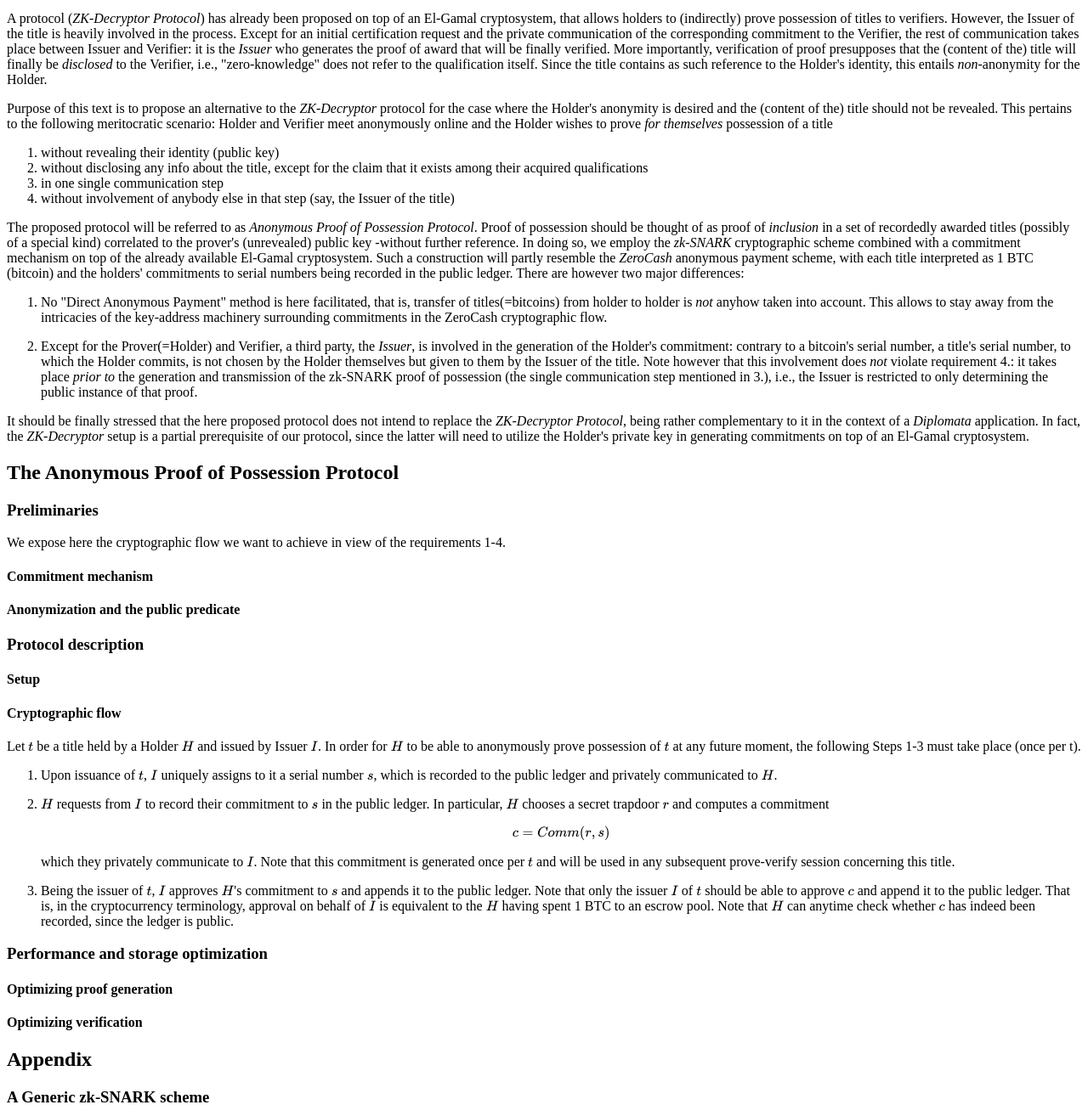
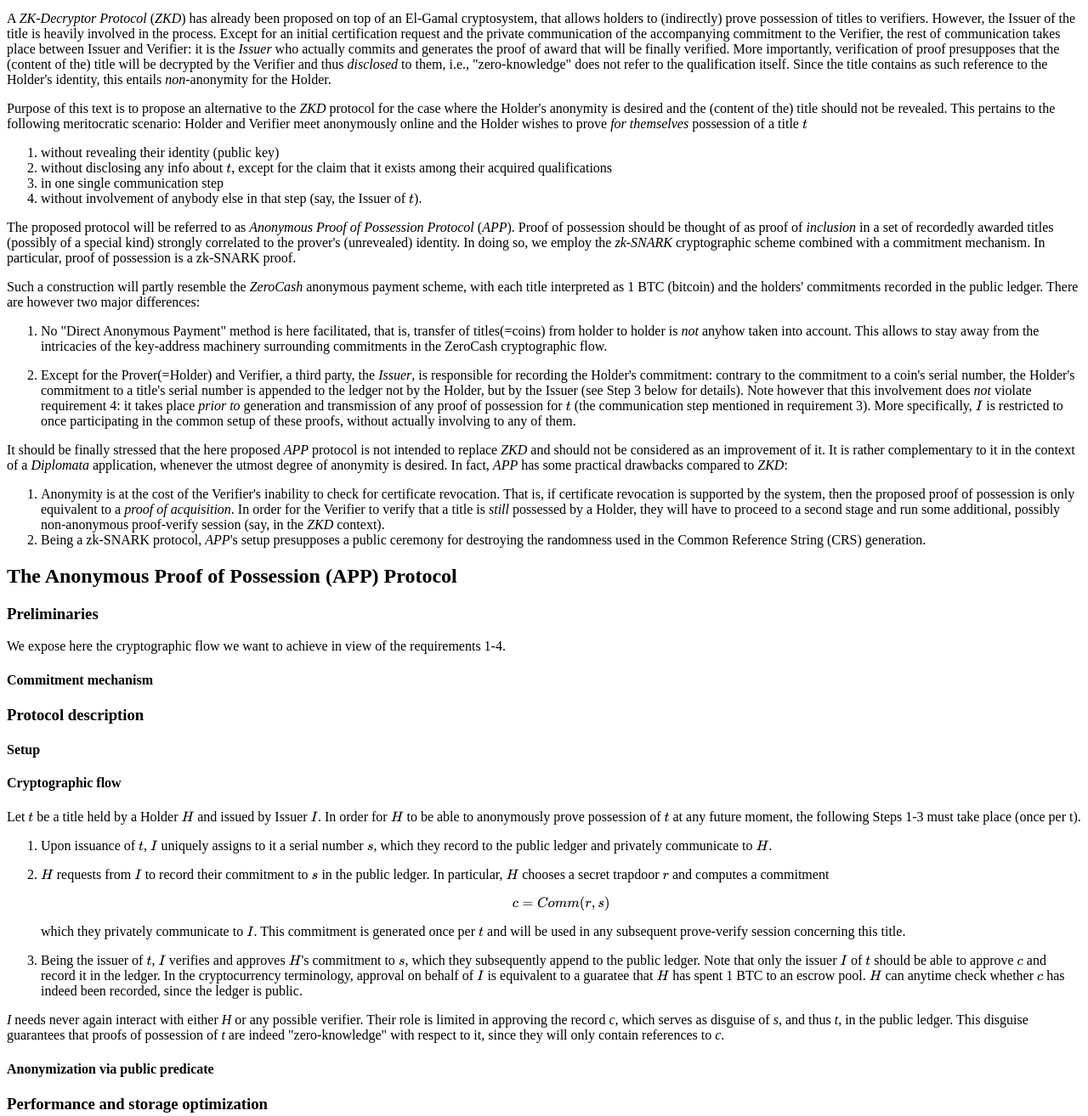
Before and after one commit to FoteinosMerg/deliverable, a plain HTML site: page diplomata.html in a window 1280 px wide. Shown: the part 202-1516 px from the top of the page at 85% size. Drawn offline with nearby package versions, Linux system fonts and the light colour scheme; some packages are replaced by stand-ins of ours.

Commit message:
Improve introduction

```diff
--- a/diplomata.html
+++ b/diplomata.html
@@ -12,34 +12,40 @@
 <h1 id="anonymous-proof-of-possession-in-the-context-of-diplomata-record-ledger-uc3">Anonymous Proof of Possession in the context of Diplomata Record Ledger (UC3)</h1>
 <h2 id="introduction">Introduction</h2>
 <p><em>Diplomata</em> is a proposed system for proving and verifying title possession in a privacy-preserving fashion. It involves three kinds of interacting network entities: <em>Holders</em> of qualifications, which they can present to interested parties, <em>Issuers</em> capable of issuing qualifications to holders, and <em>Verifiers</em> able to verify the holders' claims of possessing a title. Awarding of titles, requests of certification, acknowledgments of certification etc. are all recorded in the form of transaction in a blockchain ledger, in order for the involved entities to be held publicly accountable for their actions. Requirements like <em>access control</em> on behalf of the holders, resistance to <em>no honesty</em> and <em>auditability</em> by external observers are also satisfied.</p>
-<p>A protocol (<em>ZK-Decryptor Protocol</em>) has already been proposed on top of an El-Gamal cryptosystem, that allows holders to (indirectly) prove possession of titles to verifiers. However, the Issuer of the title is heavily involved in the process. Except for an initial certification request and the private communication of the corresponding commitment to the Verifier, the rest of communication takes place between Issuer and Verifier: it is the <em>Issuer</em> who generates the proof of award that will be finally verified. More importantly, verification of proof presupposes that the (content of the) title will finally be <em>disclosed</em> to the Verifier, i.e., &quot;zero-knowledge&quot; does not refer to the qualification itself. Since the title contains as such reference to the Holder's identity, this entails <em>non</em>-anonymity for the Holder.</p>
-<p>Purpose of this text is to propose an alternative to the <em>ZK-Decryptor</em> protocol for the case where the Holder's anonymity is desired and the (content of the) title should not be revealed. This pertains to the following meritocratic scenario: Holder and Verifier meet anonymously online and the Holder wishes to prove <em>for themselves</em> possession of a title</p>
+<p>A <em>ZK-Decryptor Protocol</em> (<em>ZKD</em>) has already been proposed on top of an El-Gamal cryptosystem, that allows holders to (indirectly) prove possession of titles to verifiers. However, the Issuer of the title is heavily involved in the process. Except for an initial certification request and the private communication of the accompanying commitment to the Verifier, the rest of communication takes place between Issuer and Verifier: it is the <em>Issuer</em> who actually commits and generates the proof of award that will be finally verified. More importantly, verification of proof presupposes that the (content of the) title will be decrypted by the Verifier and thus <em>disclosed</em> to them, i.e., &quot;zero-knowledge&quot; does not refer to the qualification itself. Since the title contains as such reference to the Holder's identity, this entails <em>non</em>-anonymity for the Holder.</p>
+<p>Purpose of this text is to propose an alternative to the <em>ZKD</em> protocol for the case where the Holder's anonymity is desired and the (content of the) title should not be revealed. This pertains to the following meritocratic scenario: Holder and Verifier meet anonymously online and the Holder wishes to prove <em>for themselves</em> possession of a title <span class="math inline">\(t\)</span></p>
 <ol style="list-style-type: decimal">
 <li>without revealing their identity (public key)</li>
-<li>without disclosing any info about the title, except for the claim that it exists among their acquired qualifications</li>
+<li>without disclosing any info about <span class="math inline">\(t\)</span>, except for the claim that it exists among their acquired qualifications</li>
 <li>in one single communication step</li>
-<li>without involvement of anybody else in that step (say, the Issuer of the title)</li>
+<li>without involvement of anybody else in that step (say, the Issuer of <span class="math inline">\(t\)</span>).</li>
 </ol>
-<p>The proposed protocol will be referred to as <em>Anonymous Proof of Possession Protocol</em>. Proof of possession should be thought of as proof of <em>inclusion</em> in a set of recordedly awarded titles (possibly of a special kind) correlated to the prover's (unrevealed) public key -without further reference. In doing so, we employ the <em>zk-SNARK</em> cryptographic scheme combined with a commitment mechanism on top of the already available El-Gamal cryptosystem. Such a construction will partly resemble the <em>ZeroCash</em> anonymous payment scheme, with each title interpreted as 1 BTC (bitcoin) and the holders' commitments to serial numbers being recorded in the public ledger. There are however two major differences:</p>
+<p>The proposed protocol will be referred to as <em>Anonymous Proof of Possession Protocol</em> (<em>APP</em>). Proof of possession should be thought of as proof of <em>inclusion</em> in a set of recordedly awarded titles (possibly of a special kind) strongly correlated to the prover's (unrevealed) identity. In doing so, we employ the <em>zk-SNARK</em> cryptographic scheme combined with a commitment mechanism. In particular, proof of possession is a zk-SNARK proof.</p>
+<p>Such a construction will partly resemble the <em>ZeroCash</em> anonymous payment scheme, with each title interpreted as 1 BTC (bitcoin) and the holders' commitments recorded in the public ledger. There are however two major differences:</p>
 <ol style="list-style-type: decimal">
-<li><p>No &quot;Direct Anonymous Payment&quot; method is here facilitated, that is, transfer of titles(=bitcoins) from holder to holder is <em>not</em> anyhow taken into account. This allows to stay away from the intricacies of the key-address machinery surrounding commitments in the ZeroCash cryptographic flow.</p></li>
-<li><p>Except for the Prover(=Holder) and Verifier, a third party, the <em>Issuer</em>, is involved in the generation of the Holder's commitment: contrary to a bitcoin's serial number, a title's serial number, to which the Holder commits, is not chosen by the Holder themselves but given to them by the Issuer of the title. Note however that this involvement does <em>not</em> violate requirement 4.: it takes place <em>prior to</em> the generation and transmission of the zk-SNARK proof of possession (the single communication step mentioned in 3.), i.e., the Issuer is restricted to only determining the public instance of that proof.</p></li>
+<li><p>No &quot;Direct Anonymous Payment&quot; method is here facilitated, that is, transfer of titles(=coins) from holder to holder is <em>not</em> anyhow taken into account. This allows to stay away from the intricacies of the key-address machinery surrounding commitments in the ZeroCash cryptographic flow.</p></li>
+<li><p>Except for the Prover(=Holder) and Verifier, a third party, the <em>Issuer</em>, is responsible for recording the Holder's commitment: contrary to the commitment to a coin's serial number, the Holder's commitment to a title's serial number is appended to the ledger not by the Holder, but by the Issuer (see Step 3 below for details). Note however that this involvement does <em>not</em> violate requirement 4: it takes place <em>prior to</em> generation and transmission of any proof of possession for <span class="math inline">\(t\)</span> (the communication step mentioned in requirement 3). More specifically, <span class="math inline">\(I\)</span> is restricted to once participating in the common setup of these proofs, without actually involving to any of them.</p></li>
 </ol>
-<p>It should be finally stressed that the here proposed protocol does not intend to replace the <em>ZK-Decryptor Protocol</em>, being rather complementary to it in the context of a <em>Diplomata</em> application. In fact, the <em>ZK-Decryptor</em> setup is a partial prerequisite of our protocol, since the latter will need to utilize the Holder's private key in generating commitments on top of an El-Gamal cryptosystem.</p>
-<h2 id="the-anonymous-proof-of-possession-protocol">The Anonymous Proof of Possession Protocol</h2>
+<p>It should be finally stressed that the here proposed <em>APP</em> protocol is not intended to replace <em>ZKD</em> and should not be considered as an improvement of it. It is rather complementary to it in the context of a <em>Diplomata</em> application, whenever the utmost degree of anonymity is desired. In fact, <em>APP</em> has some practical drawbacks compared to <em>ZKD</em>:</p>
+<ol style="list-style-type: decimal">
+<li>Anonymity is at the cost of the Verifier's inability to check for certificate revocation. That is, if certificate revocation is supported by the system, then the proposed proof of possession is only equivalent to a <em>proof of acquisition</em>. In order for the Verifier to verify that a title is <em>still</em> possessed by a Holder, they will have to proceed to a second stage and run some additional, possibly non-anonymous proof-verify session (say, in the <em>ZKD</em> context).</li>
+<li>Being a zk-SNARK protocol, <em>APP</em>'s setup presupposes a public ceremony for destroying the randomness used in the Common Reference String (CRS) generation.</li>
+</ol>
+<h2 id="the-anonymous-proof-of-possession-app-protocol">The Anonymous Proof of Possession (APP) Protocol</h2>
 <h3 id="preliminaries">Preliminaries</h3>
 <p>We expose here the cryptographic flow we want to achieve in view of the requirements 1-4.</p>
 <h4 id="commitment-mechanism">Commitment mechanism</h4>
-<h4 id="anonymization-and-the-public-predicate">Anonymization and the public predicate</h4>
 <h3 id="protocol-description">Protocol description</h3>
 <h4 id="setup">Setup</h4>
 <h4 id="cryptographic-flow">Cryptographic flow</h4>
 <p>Let <span class="math inline">\(t\)</span> be a title held by a Holder <span class="math inline">\(H\)</span> and issued by Issuer <span class="math inline">\(I\)</span>. In order for <span class="math inline">\(H\)</span> to be able to anonymously prove possession of <span class="math inline">\(t\)</span> at any future moment, the following Steps 1-3 must take place (once per t).</p>
 <ol style="list-style-type: decimal">
-<li><p>Upon issuance of <span class="math inline">\(t\)</span>, <span class="math inline">\(I\)</span> uniquely assigns to it a serial number <span class="math inline">\(s\)</span>, which is recorded to the public ledger and privately communicated to <span class="math inline">\(H\)</span>.</p></li>
-<li><p><span class="math inline">\(H\)</span> requests from <span class="math inline">\(I\)</span> to record their commitment to <span class="math inline">\(s\)</span> in the public ledger. In particular, <span class="math inline">\(H\)</span> chooses a secret trapdoor <span class="math inline">\(r\)</span> and computes a commitment <span class="math display">\[c = Comm(r, s)\]</span> which they privately communicate to <span class="math inline">\(I\)</span>. Note that this commitment is generated once per <span class="math inline">\(t\)</span> and will be used in any subsequent prove-verify session concerning this title.</p></li>
-<li><p>Being the issuer of <span class="math inline">\(t\)</span>, <span class="math inline">\(I\)</span> approves <span class="math inline">\(H\)</span>'s commitment to <span class="math inline">\(s\)</span> and appends it to the public ledger. Note that only the issuer <span class="math inline">\(I\)</span> of <span class="math inline">\(t\)</span> should be able to approve <span class="math inline">\(c\)</span> and append it to the public ledger. That is, in the cryptocurrency terminology, approval on behalf of <span class="math inline">\(I\)</span> is equivalent to the <span class="math inline">\(H\)</span> having spent 1 BTC to an escrow pool. Note that <span class="math inline">\(H\)</span> can anytime check whether <span class="math inline">\(c\)</span> has indeed been recorded, since the ledger is public.</p></li>
+<li><p>Upon issuance of <span class="math inline">\(t\)</span>, <span class="math inline">\(I\)</span> uniquely assigns to it a serial number <span class="math inline">\(s\)</span>, which they record to the public ledger and privately communicate to <span class="math inline">\(H\)</span>.</p></li>
+<li><p><span class="math inline">\(H\)</span> requests from <span class="math inline">\(I\)</span> to record their commitment to <span class="math inline">\(s\)</span> in the public ledger. In particular, <span class="math inline">\(H\)</span> chooses a secret trapdoor <span class="math inline">\(r\)</span> and computes a commitment <span class="math display">\[c = Comm(r, s)\]</span> which they privately communicate to <span class="math inline">\(I\)</span>. This commitment is generated once per <span class="math inline">\(t\)</span> and will be used in any subsequent prove-verify session concerning this title.</p></li>
+<li><p>Being the issuer of <span class="math inline">\(t\)</span>, <span class="math inline">\(I\)</span> verifies and approves <span class="math inline">\(H\)</span>'s commitment to <span class="math inline">\(s\)</span>, which they subsequently append to the public ledger. Note that only the issuer <span class="math inline">\(I\)</span> of <span class="math inline">\(t\)</span> should be able to approve <span class="math inline">\(c\)</span> and record it in the ledger. In the cryptocurrency terminology, approval on behalf of <span class="math inline">\(I\)</span> is equivalent to a guaratee that <span class="math inline">\(H\)</span> has spent 1 BTC to an escrow pool. <span class="math inline">\(H\)</span> can anytime check whether <span class="math inline">\(c\)</span> has indeed been recorded, since the ledger is public.</p></li>
 </ol>
+<p><em>I</em> needs never again interact with either <em>H</em> or any possible verifier. Their role is limited in approving the record <em>c</em>, which serves as disguise of <em>s</em>, and thus <em>t</em>, in the public ledger. This disguise guarantees that proofs of possession of <em>t</em> are indeed &quot;zero-knowledge&quot; with respect to it, since they will only contain references to <em>c</em>.</p>
+<h4 id="anonymization-via-public-predicate">Anonymization via public predicate</h4>
 <h3 id="performance-and-storage-optimization">Performance and storage optimization</h3>
 <h4 id="optimizing-proof-generation">Optimizing proof generation</h4>
 <h4 id="optimizing-verification">Optimizing verification</h4>
```
Also changed, not shown: 1 other file.
